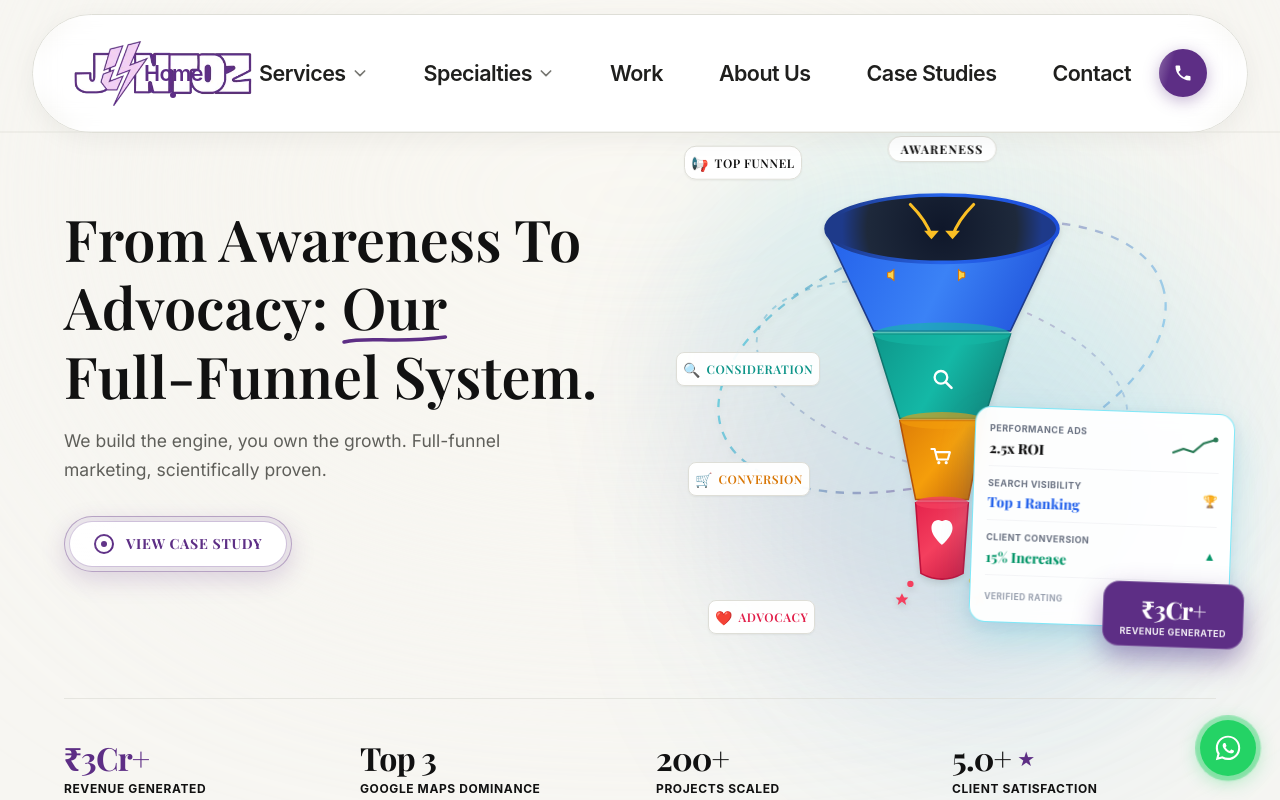
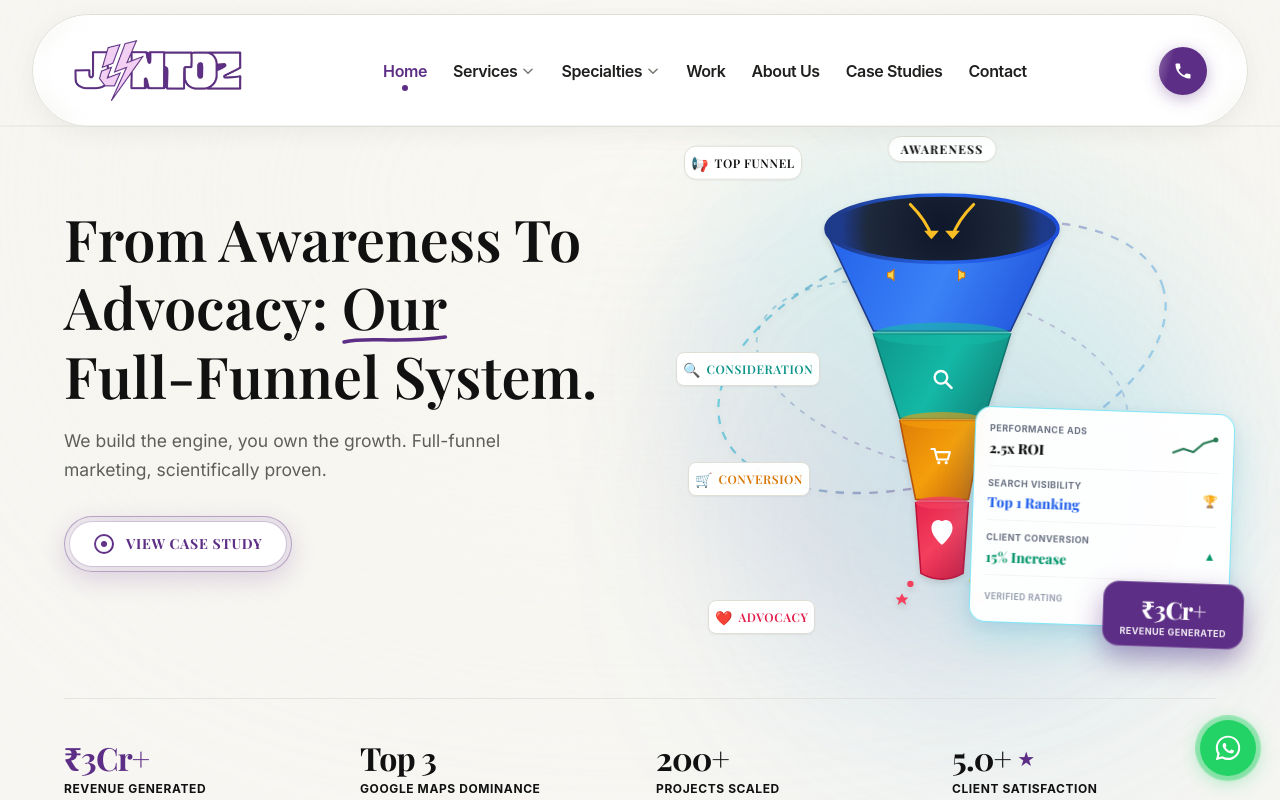
Before and after one commit to shivamsharma0906/Juntoz, a React (Vite) app: page / in a window 1280 px wide. Shown: the top 800 px of the page. Built offline with nearby package versions, Linux system fonts and the light colour scheme; a web font is replaced by a local one.

Commit message:
fix(navbar): optimize link typography, spacing and flex layout to prevent logo overlap on medium viewports

```diff
--- a/src/components/Navbar.jsx
+++ b/src/components/Navbar.jsx
@@ -296,7 +296,7 @@ export default function Navbar() {
             </div>
 
             {/* ── LOGO (Left-aligned, scaled length-wise with locked aspect ratio) ── */}
-            <div style={itemEnter(0.15)} className="flex-1 lg:flex-initial flex justify-center lg:justify-start items-center shrink-0 relative z-10 mr-0 lg:mr-6">
+            <div style={itemEnter(0.15)} className="flex-1 lg:flex-initial flex justify-center lg:justify-start items-center shrink-0 relative z-10 mr-0 lg:mr-4 xl:mr-6">
               <Link
                 to="/"
                 className="flex items-center shrink-0 relative z-[60] group/logo"
@@ -308,7 +308,7 @@ export default function Navbar() {
                   width="185"
                   height="48"
                   fetchPriority="high"
-                  className="w-[130px] sm:w-[150px] lg:w-[165px] xl:w-[180px] h-auto object-contain relative z-10 transition-transform duration-200 group-hover/logo:scale-105"
+                  className="w-[125px] sm:w-[145px] lg:w-[150px] xl:w-[170px] h-auto object-contain relative z-10 transition-transform duration-200 group-hover/logo:scale-105"
                 />
               </Link>
             </div>
@@ -327,28 +327,28 @@ export default function Navbar() {
               </a>
             </div>
 
-            {/* ── Desktop nav links (Generous spacing between options, larger text size) ── */}
-            <div style={itemEnter(0.25)} className="hidden lg:flex items-center justify-center gap-7 lg:gap-10 xl:gap-14 2xl:gap-16 flex-1 px-3 relative z-10">
+            {/* ── Desktop nav links (Clean spacing, balanced typography, whitespace protection) ── */}
+            <div style={itemEnter(0.25)} className="hidden lg:flex items-center justify-center gap-3.5 lg:gap-4 xl:gap-6.5 2xl:gap-8 flex-1 min-w-0 px-2 relative z-10">
               {navLinks.map((link) => {
                 if (link.isMega) {
                   const isServiceActive = location.pathname.startsWith('/services');
                   return (
                     <div
                       key={link.name}
-                      className="relative"
+                      className="relative shrink-0"
                       onMouseEnter={handleMegaEnter}
                       onMouseLeave={handleMegaLeave}
                     >
                       <Link
                         to={link.href}
                         onFocus={handleMegaEnter}
-                        className={`relative inline-flex items-center gap-1.5 font-sans font-semibold text-[19px] lg:text-[20px] xl:text-[21.5px] tracking-tight transition-colors duration-200 cursor-pointer py-1.5 ${
+                        className={`relative inline-flex items-center gap-1 font-sans font-semibold text-[14px] lg:text-[14.5px] xl:text-[16px] 2xl:text-[17.5px] tracking-tight transition-colors duration-200 cursor-pointer py-1.5 whitespace-nowrap ${
                           isServiceActive || megaMenuOpen ? 'text-[#5D2E85]' : 'text-[#1F1F1D] hover:text-[#5D2E85]'
                         }`}
                       >
                         <span>{link.name}</span>
                         <svg
-                          className={`w-4 h-4 text-[#777772] transition-transform duration-200 ${
+                          className={`w-3.5 h-3.5 text-[#777772] transition-transform duration-200 ${
                             megaMenuOpen ? 'rotate-180 text-[#5D2E85]' : ''
                           }`}
                           fill="none"
@@ -371,20 +371,20 @@ export default function Navbar() {
                   return (
                     <div
                       key={link.name}
-                      className="relative"
+                      className="relative shrink-0"
                       onMouseEnter={handleSpecialtiesEnter}
                       onMouseLeave={handleSpecialtiesLeave}
                     >
                       <Link
                         to={link.href}
                         onFocus={handleSpecialtiesEnter}
-                        className={`relative inline-flex items-center gap-1.5 font-sans font-semibold text-[19px] lg:text-[20px] xl:text-[21.5px] tracking-tight transition-colors duration-200 cursor-pointer py-1.5 ${
+                        className={`relative inline-flex items-center gap-1 font-sans font-semibold text-[14px] lg:text-[14.5px] xl:text-[16px] 2xl:text-[17.5px] tracking-tight transition-colors duration-200 cursor-pointer py-1.5 whitespace-nowrap ${
                           isSpecialtiesActive || specialtiesMenuOpen ? 'text-[#5D2E85]' : 'text-[#1F1F1D] hover:text-[#5D2E85]'
                         }`}
                       >
                         <span>{link.name}</span>
                         <svg
-                          className={`w-4 h-4 text-[#777772] transition-transform duration-200 ${
+                          className={`w-3.5 h-3.5 text-[#777772] transition-transform duration-200 ${
                             specialtiesMenuOpen ? 'rotate-180 text-[#5D2E85]' : ''
                           }`}
                           fill="none"
@@ -504,7 +504,7 @@ export default function Navbar() {
                   <Link
                     key={link.name}
                     to={link.href}
-                    className={`relative font-sans font-semibold text-[19px] lg:text-[20px] xl:text-[21.5px] tracking-tight transition-colors duration-200 z-10 whitespace-nowrap py-1.5 ${
+                    className={`relative shrink-0 font-sans font-semibold text-[14px] lg:text-[14.5px] xl:text-[16px] 2xl:text-[17.5px] tracking-tight transition-colors duration-200 z-10 whitespace-nowrap py-1.5 ${
                       isActive ? 'text-[#5D2E85]' : 'text-[#1F1F1D] hover:text-[#5D2E85]'
                     }`}
                   >
```
